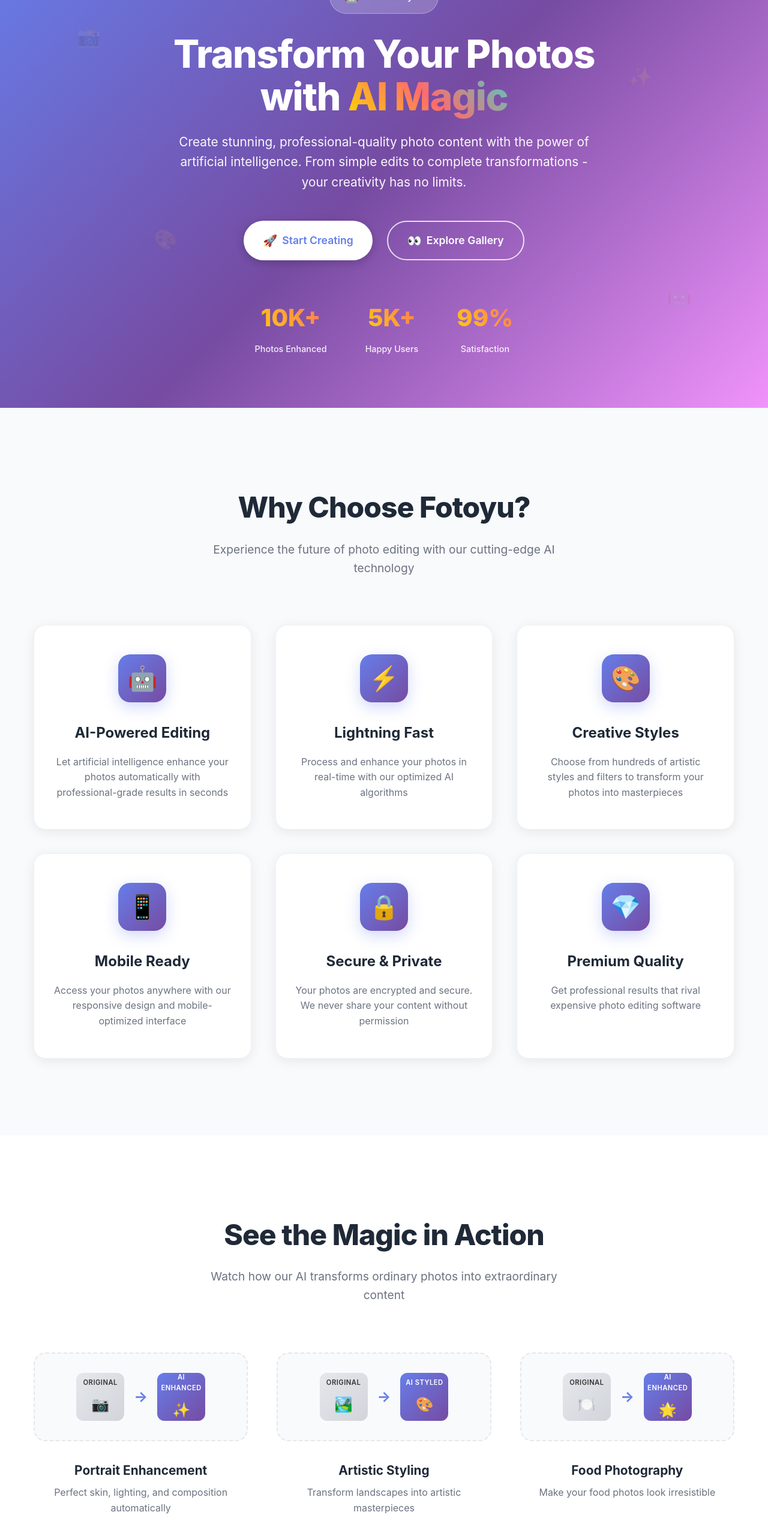
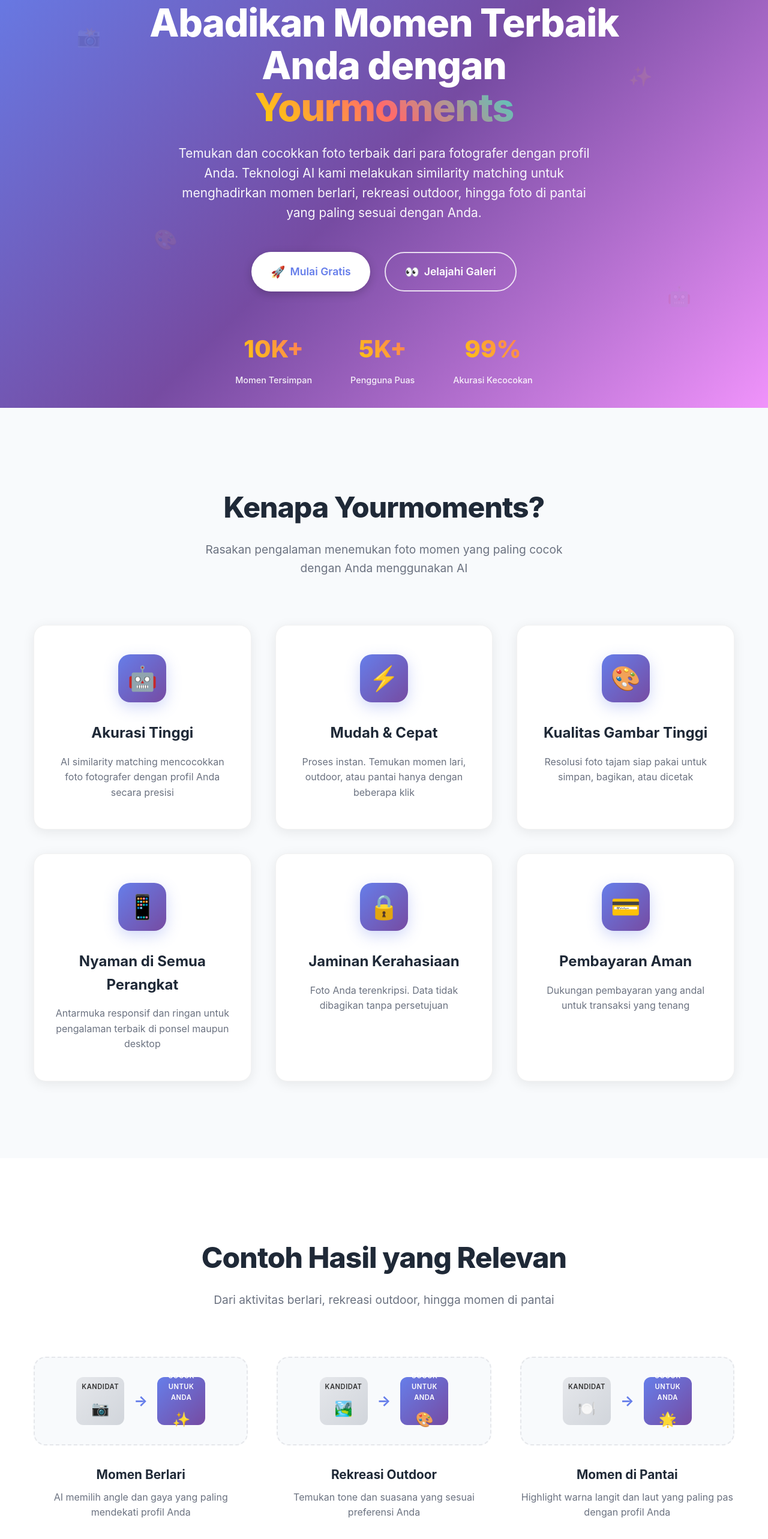
Before and after one commit to hervibest/frontend-yourmoments, a Vue app: page / in a window 1280 px wide. Shown: the part 120-2686 px from the top of the page at 60% size. Built offline with nearby package versions, Linux system fonts and the light colour scheme; no server answers.

Commit message:
feat : Update homepage

```diff
--- a/src/components/AppNavigation.vue
+++ b/src/components/AppNavigation.vue
@@ -4,7 +4,7 @@
       <div class="nav-brand">
         <router-link to="/explore" class="brand-link">
           <span class="brand-icon">📸</span>
-          <span class="brand-text">Fotoyu</span>
+          <span class="brand-text">Yourmoments</span>
         </router-link>
       </div>
 
--- a/src/pages/HomePage.vue
+++ b/src/pages/HomePage.vue
@@ -15,42 +15,42 @@
       <div class="hero-content">
         <div class="hero-badge">
           <span class="badge-icon">🤖</span>
-          <span>Powered by AI</span>
+          <span>AI Similarity Matching</span>
         </div>
 
         <h1 class="hero-title">
-          Transform Your Photos with
-          <span class="gradient-text">AI Magic</span>
+          Abadikan Momen Terbaik Anda dengan
+          <span class="gradient-text">Yourmoments</span>
         </h1>
 
         <p class="hero-subtitle">
-          Create stunning, professional-quality photo content with the power of artificial intelligence.
-          From simple edits to complete transformations - your creativity has no limits.
+          Temukan dan cocokkan foto terbaik dari para fotografer dengan profil Anda.
+          Teknologi AI kami melakukan similarity matching untuk menghadirkan momen berlari, rekreasi outdoor, hingga foto di pantai yang paling sesuai dengan Anda.
         </p>
 
         <div class="hero-actions">
           <router-link to="/register" class="btn btn-primary">
             <span class="btn-icon">🚀</span>
-            Start Creating
+            Mulai Gratis
           </router-link>
           <router-link to="/explore" class="btn btn-secondary">
             <span class="btn-icon">👀</span>
-            Explore Gallery
+            Jelajahi Galeri
           </router-link>
         </div>
 
         <div class="hero-stats">
           <div class="stat">
             <div class="stat-number">10K+</div>
-            <div class="stat-label">Photos Enhanced</div>
+            <div class="stat-label">Momen Tersimpan</div>
           </div>
           <div class="stat">
             <div class="stat-number">5K+</div>
-            <div class="stat-label">Happy Users</div>
+            <div class="stat-label">Pengguna Puas</div>
           </div>
           <div class="stat">
             <div class="stat-number">99%</div>
-            <div class="stat-label">Satisfaction</div>
+            <div class="stat-label">Akurasi Kecocokan</div>
           </div>
         </div>
       </div>
@@ -60,9 +60,9 @@
     <div class="features-section">
       <div class="container">
         <div class="section-header">
-          <h2 class="section-title">Why Choose Fotoyu?</h2>
+          <h2 class="section-title">Kenapa Yourmoments?</h2>
           <p class="section-subtitle">
-            Experience the future of photo editing with our cutting-edge AI technology
+            Rasakan pengalaman menemukan foto momen yang paling cocok dengan Anda menggunakan AI
           </p>
         </div>
 
@@ -71,48 +71,48 @@
             <div class="feature-icon">
               <div class="icon-wrapper">🤖</div>
             </div>
-            <h3>AI-Powered Editing</h3>
-            <p>Let artificial intelligence enhance your photos automatically with professional-grade results in seconds</p>
+            <h3>Akurasi Tinggi</h3>
+            <p>AI similarity matching mencocokkan foto fotografer dengan profil Anda secara presisi</p>
           </div>
 
           <div class="feature-card">
             <div class="feature-icon">
               <div class="icon-wrapper">⚡</div>
             </div>
-            <h3>Lightning Fast</h3>
-            <p>Process and enhance your photos in real-time with our optimized AI algorithms</p>
+            <h3>Mudah & Cepat</h3>
+            <p>Proses instan. Temukan momen lari, outdoor, atau pantai hanya dengan beberapa klik</p>
           </div>
 
           <div class="feature-card">
             <div class="feature-icon">
               <div class="icon-wrapper">🎨</div>
             </div>
-            <h3>Creative Styles</h3>
-            <p>Choose from hundreds of artistic styles and filters to transform your photos into masterpieces</p>
+            <h3>Kualitas Gambar Tinggi</h3>
+            <p>Resolusi foto tajam siap pakai untuk simpan, bagikan, atau dicetak</p>
           </div>
 
           <div class="feature-card">
             <div class="feature-icon">
               <div class="icon-wrapper">📱</div>
             </div>
-            <h3>Mobile Ready</h3>
-            <p>Access your photos anywhere with our responsive design and mobile-optimized interface</p>
+            <h3>Nyaman di Semua Perangkat</h3>
+            <p>Antarmuka responsif dan ringan untuk pengalaman terbaik di ponsel maupun desktop</p>
           </div>
 
           <div class="feature-card">
             <div class="feature-icon">
               <div class="icon-wrapper">🔒</div>
             </div>
-            <h3>Secure & Private</h3>
-            <p>Your photos are encrypted and secure. We never share your content without permission</p>
+            <h3>Jaminan Kerahasiaan</h3>
+            <p>Foto Anda terenkripsi. Data tidak dibagikan tanpa persetujuan</p>
           </div>
 
           <div class="feature-card">
             <div class="feature-icon">
-              <div class="icon-wrapper">💎</div>
+              <div class="icon-wrapper">💳</div>
             </div>
-            <h3>Premium Quality</h3>
-            <p>Get professional results that rival expensive photo editing software</p>
+            <h3>Pembayaran Aman</h3>
+            <p>Dukungan pembayaran yang andal untuk transaksi yang tenang</p>
           </div>
         </div>
       </div>
@@ -122,9 +122,9 @@
     <div class="showcase-section">
       <div class="container">
         <div class="section-header">
-          <h2 class="section-title">See the Magic in Action</h2>
+          <h2 class="section-title">Contoh Hasil yang Relevan</h2>
           <p class="section-subtitle">
-            Watch how our AI transforms ordinary photos into extraordinary content
+            Dari aktivitas berlari, rekreasi outdoor, hingga momen di pantai
           </p>
         </div>
 
@@ -132,49 +132,49 @@
           <div class="showcase-item">
             <div class="photo-container">
               <div class="photo-placeholder original">
-                <span class="photo-label">Original</span>
+                <span class="photo-label">Kandidat</span>
                 <div class="photo-icon">📷</div>
               </div>
               <div class="arrow">→</div>
               <div class="photo-placeholder enhanced">
-                <span class="photo-label">AI Enhanced</span>
+                <span class="photo-label">Cocok untuk Anda</span>
                 <div class="photo-icon">✨</div>
               </div>
             </div>
-            <h4>Portrait Enhancement</h4>
-            <p>Perfect skin, lighting, and composition automatically</p>
+            <h4>Momen Berlari</h4>
+            <p>AI memilih angle dan gaya yang paling mendekati profil Anda</p>
           </div>
 
           <div class="showcase-item">
             <div class="photo-container">
               <div class="photo-placeholder original">
-                <span class="photo-label">Original</span>
+                <span class="photo-label">Kandidat</span>
                 <div class="photo-icon">🏞️</div>
               </div>
               <div class="arrow">→</div>
               <div class="photo-placeholder enhanced">
-                <span class="photo-label">AI Styled</span>
+                <span class="photo-label">Cocok untuk Anda</span>
                 <div class="photo-icon">🎨</div>
               </div>
             </div>
-            <h4>Artistic Styling</h4>
-            <p>Transform landscapes into artistic masterpieces</p>
+            <h4>Rekreasi Outdoor</h4>
+            <p>Temukan tone dan suasana yang sesuai preferensi Anda</p>
           </div>
 
           <div class="showcase-item">
             <div class="photo-container">
               <div class="photo-placeholder original">
-                <span class="photo-label">Original</span>
+                <span class="photo-label">Kandidat</span>
                 <div class="photo-icon">🍽️</div>
               </div>
               <div class="arrow">→</div>
               <div class="photo-placeholder enhanced">
-                <span class="photo-label">AI Enhanced</span>
+                <span class="photo-label">Cocok untuk Anda</span>
                 <div class="photo-icon">🌟</div>
               </div>
             </div>
-            <h4>Food Photography</h4>
-            <p>Make your food photos look irresistible</p>
+            <h4>Momen di Pantai</h4>
+            <p>Highlight warna langit dan laut yang paling pas dengan profil Anda</p>
           </div>
         </div>
       </div>
@@ -184,18 +184,18 @@
     <div class="cta-section">
       <div class="container">
         <div class="cta-content">
-          <h2 class="cta-title">Ready to Transform Your Photos?</h2>
+          <h2 class="cta-title">Siap Temukan Momen Terbaik Anda?</h2>
           <p class="cta-subtitle">
-            Join thousands of users who are already creating amazing content with Fotoyu
+            Bergabunglah dengan ribuan pengguna yang sudah menemukan momen paling relevan dengan Yourmoments
           </p>
           <div class="cta-actions">
             <router-link to="/register" class="btn btn-primary btn-large">
               <span class="btn-icon">🚀</span>
-              Get Started Free
+              Mulai Gratis
             </router-link>
             <router-link to="/explore" class="btn btn-outline">
               <span class="btn-icon">👀</span>
-              View Gallery
+              Lihat Galeri
             </router-link>
           </div>
         </div>
```
